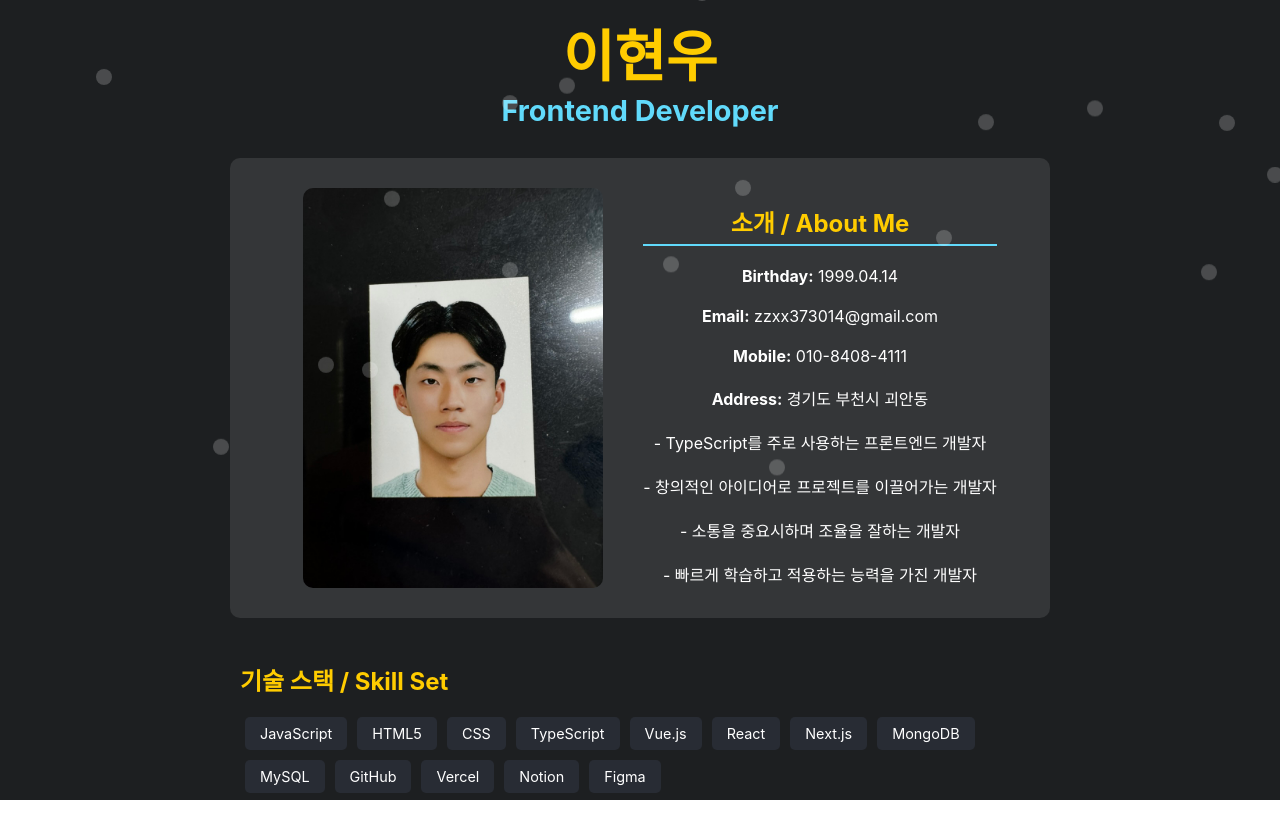
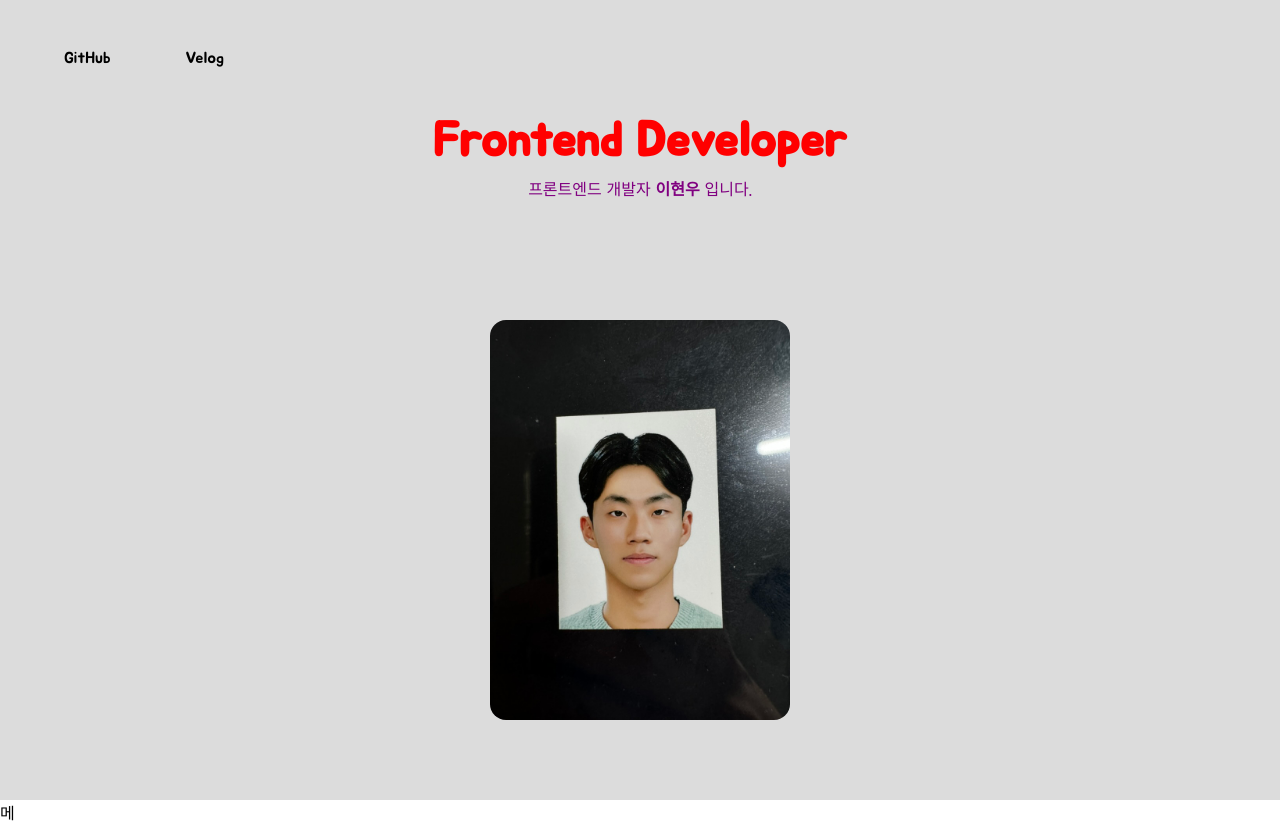
Before and after one commit to LeeHueeng/Portfolio, a React (Create React App) app in the folder portfolio/: page / in a window 1280 px wide. Before the commit the page ends 800 px from the top, so only its background shows below. Built offline with nearby package versions, Linux system fonts and the light colour scheme.

Commit message:
#2 일단 갈아엎음..

```diff
--- a/portfolio/src/App.tsx
+++ b/portfolio/src/App.tsx
@@ -2,27 +2,18 @@
 import React from "react";
 import { css } from "@emotion/react";
 import Header from "./components/Header";
-import About from "./components/About";
-import Projects from "./components/Projects";
-import Contact from "./components/Contact";
 
-const appStyle = css`
-  text-align: center;
-  display: flex;
-  flex-direction: column;
+const AppContainer = css`
+  margin: 0;
+  padding: 0;
+  width: 100vw;
   height: 100vh;
-  overflow-y: auto;
-  scroll-snap-type: y mandatory;
-  scroll-behavior: smooth;
 `;
 
 function App() {
   return (
-    <div css={appStyle}>
-      <Header />
-      <About />
-      <Projects />
-      <Contact />
+    <div css={AppContainer}>
+      <Header />메
     </div>
   );
 }
--- a/portfolio/src/components/About.tsx
+++ b/portfolio/src/components/About.tsx
@@ -2,17 +2,11 @@
 import React from "react";
 import { css } from "@emotion/react";
 
-const aboutStyle = css`
-  min-height: 100vh;
-  padding: 20px;
-  scroll-snap-align: start;
-`;
-
 function About() {
   return (
-    <section css={aboutStyle}>
+    <section>
       <h2>소개</h2>
-      <p>안녕하세요, 저는 웹 개발자입니다.</p>
+      <p>안녕하세요. 저는 프론트엔드 개발자입니다.</p>
     </section>
   );
 }
--- a/portfolio/src/components/Contact.tsx
+++ b/portfolio/src/components/Contact.tsx
@@ -2,19 +2,8 @@
 import React from "react";
 import { css } from "@emotion/react";
 
-const contactStyle = css`
-  min-height: 100vh;
-  padding: 20px;
-  scroll-snap-align: start;
-`;
-
 function Contact() {
-  return (
-    <section css={contactStyle}>
-      <h2>연락처</h2>
-      <p>이메일: example@example.com</p>
-    </section>
-  );
+  return <section>ss</section>;
 }
 
 export default Contact;
--- a/portfolio/src/components/Header.tsx
+++ b/portfolio/src/components/Header.tsx
@@ -1,220 +1,90 @@
 /** @jsxImportSource @emotion/react */
 import React from "react";
 import { css, keyframes } from "@emotion/react";
+import NavBar from "./header/NavBar";
 
-// 눈 내리는 애니메이션 keyframes
-const snowflakes = keyframes`
-  0% { transform: translateY(0); }
-  100% { transform: translateY(100vh); }
+const HeaderContainer = css`
+  margin: 0;
+  padding: 0;
+  whidth: 100vw;
+  height: 100vh;
+  background-color: #dcdcdc;
+`;
+const MainContent = css`
+  margin: 1rem 4rem;
+
+  display: flex;
+  justify-content: center;
+  align-items: center;
+  flex-direction: column;
+`;
+const ImgSize = css`
+  width: 300px;
+  height: 400px;
+  border-radius: 1rem;
+  position: absolute;
+  bottom: 10%;
+
+  @keyframes move {
+    from {
+      opacity: 0;
+    }
+    to {
+      opacity: 1;
+    }
+  }
+  animation: move 4s;
 `;
 
-const headerStyle = css`
-  background-color: #1d1f21;
-  color: #fff;
-  min-height: 100vh;
-  display: flex;
-  flex-direction: column;
-  align-items: center;
-  justify-content: center;
-  padding: 40px 20px;
-  box-sizing: border-box;
-  scroll-snap-align: start;
-  position: relative;
-  overflow: hidden;
+const TitleMove = keyframes`
+  from {
+    transform: translateY(-20rem);
+    font-size: 0;
+  }
+  to {
+    transform: translateY(0rem);
+    font-size: 3rem;
+  }
+  `;
+
+const TitleAnimationMove = css`
+  position: absolute;
+  color: red;
+  top: 10%;
+  font-size: 3rem;
+  animation: ${TitleMove} 2s;
 `;
 
-const profileContainerStyle = css`
-  display: flex;
-  align-items: center;
-  justify-content: center;
-  margin-bottom: 20px;
-  flex-wrap: wrap;
+const ContentMove = keyframes`
+  from {
+    transform: translateY(-20rem);
+    font-size: 0;
+  }
+  to {
+    transform: translateY(0rem);
+    font-size: 1rem;
+  }
+  `;
+const ContentAnimationMove = css`
+  position: absolute;
+  color: purple;
+  top: 20%;
+  font-size: 1rem;
+  animation: ${ContentMove} 2s;
 `;
-
-const profileImageStyle = css`
-  width: 300px;
-  height: 400px;
-  border-radius: 10px;
-  margin: 20px;
-`;
-
-const textContainerStyle = css`
-  margin: 10px;
-  display: flex;
-  flex-direction: column;
-
-  align-items: center;
-`;
-
-const nameStyle = css`
-  font-size: 3.5rem;
-  color: #ffcc00;
-  margin: 0;
-`;
-
-const titleStyle = css`
-  font-size: 1.8rem;
-  margin: 0;
-  color: #61dafb;
-`;
-
-const infoContainerStyle = css`
-  display: flex;
-  flex-direction: row;
-  align-items: center;
-  justify-content: center;
-  max-width: 800px;
-  width: 100%;
-  background: rgba(255, 255, 255, 0.1);
-  padding: 10px;
-  border-radius: 10px;
-  margin-bottom: 10px;
-  flex-wrap: wrap;
-`;
-
-const infoTextStyle = css`
-  display: flex;
-  flex-direction: column;
-  justify-content: center;
-  margin-left: 20px;
-`;
-
-const infoStyle = css`
-  margin: 10px 0;
-`;
-
-const sectionTitleStyle = css`
-  font-size: 1.5rem;
-  margin-bottom: 10px;
-  color: #ffcc00;
-  border-bottom: 2px solid #61dafb;
-  padding-bottom: 5px;
-`;
-
-const paragraphStyle = css`
-  margin: 10px 0;
-`;
-
-const skillsContainerStyle = css`
-  margin-top: 10px;
-  text-align: left;
-  max-width: 800px;
-  width: 100%;
-`;
-
-const skillsTitleStyle = css`
-  font-size: 1.5rem;
-  margin-bottom: 15px;
-  color: #ffcc00;
-`;
-
-const skillsListStyle = css`
-  display: flex;
-  flex-wrap: wrap;
-`;
-
-const skillItemStyle = css`
-  background: #282c34;
-  color: #fff;
-  padding: 8px 15px;
-  margin: 5px;
-  border-radius: 5px;
-  font-size: 0.9rem;
-`;
-
-// 눈 내리는 효과 스타일
-const snowflakeStyle = css`
-  position: absolute;
-  top: -10px;
-  width: 1em;
-  height: 1em;
-  background: white;
-  opacity: 0.2;
-  border-radius: 50%;
-  animation: ${snowflakes} 10s linear infinite;
-  &:nth-of-type(2n) {
-    animation-duration: 8s;
-  }
-  &:nth-of-type(3n) {
-    animation-duration: 12s;
-  }
-`;
-
-// 눈송이 생성
-const generateSnowflakes = () => {
-  const snowflakesArray = Array.from({ length: 50 });
-  return snowflakesArray.map((_, index) => {
-    const style = {
-      top: `-10vh`,
-      left: `${Math.random() * 100}vw`,
-      animationDelay: `${Math.random() * 10}s`,
-      transform: `scale(${Math.random()})`,
-    };
-    return <div key={index} css={snowflakeStyle} style={style}></div>;
-  });
-};
 
 function Header() {
   return (
-    <header css={headerStyle}>
-      <div css={profileContainerStyle}>
-        <div css={textContainerStyle}>
-          <h1 css={nameStyle}>이현우</h1>
-          <h2 css={titleStyle}>Frontend Developer</h2>
-        </div>
+    <div css={HeaderContainer}>
+      <NavBar />
+      <div css={MainContent}>
+        <img css={ImgSize} src="/profile.jpg" alt="profile" />
+        <h1 css={TitleAnimationMove}>Frontend Developer</h1>
+        <p css={ContentAnimationMove}>
+          프론트엔드 개발자 <strong>이현우</strong> 입니다.
+        </p>
       </div>
-      <div css={infoContainerStyle}>
-        <img src="/profile.jpg" alt="Profile" css={profileImageStyle} />
-        <div css={infoTextStyle}>
-          <p css={sectionTitleStyle}>
-            <strong>소개 / About Me</strong>
-          </p>
-          <p css={infoStyle}>
-            <strong>Birthday:</strong> 1999.04.14
-          </p>
-          <p css={infoStyle}>
-            <strong>Email:</strong> zzxx373014@gmail.com
-          </p>
-          <p css={infoStyle}>
-            <strong>Mobile:</strong> 010-8408-4111
-          </p>
-          <p css={infoStyle}>
-            <strong>Address:</strong> 경기도 부천시 괴안동
-          </p>
-          <p css={paragraphStyle}>
-            - TypeScript를 주로 사용하는 프론트엔드 개발자
-          </p>
-          <p css={paragraphStyle}>
-            - 창의적인 아이디어로 프로젝트를 이끌어가는 개발자
-          </p>
-          <p css={paragraphStyle}>- 소통을 중요시하며 조율을 잘하는 개발자</p>
-          <p css={paragraphStyle}>
-            - 빠르게 학습하고 적용하는 능력을 가진 개발자
-          </p>
-        </div>
-      </div>
-      <div css={skillsContainerStyle}>
-        <p css={skillsTitleStyle}>
-          <strong>기술 스택 / Skill Set</strong>
-        </p>
-        <div css={skillsListStyle}>
-          <div css={skillItemStyle}>JavaScript</div>
-          <div css={skillItemStyle}>HTML5</div>
-          <div css={skillItemStyle}>CSS</div>
-          <div css={skillItemStyle}>TypeScript</div>
-          <div css={skillItemStyle}>Vue.js</div>
-          <div css={skillItemStyle}>React</div>
-          <div css={skillItemStyle}>Next.js</div>
-          <div css={skillItemStyle}>MongoDB</div>
-          <div css={skillItemStyle}>MySQL</div>
-          <div css={skillItemStyle}>GitHub</div>
-          <div css={skillItemStyle}>Vercel</div>
-          <div css={skillItemStyle}>Notion</div>
-          <div css={skillItemStyle}>Figma</div>
-        </div>
-      </div>
-      {generateSnowflakes()}
-    </header>
+    </div>
   );
 }
 
--- a/portfolio/src/components/Projects.tsx
+++ b/portfolio/src/components/Projects.tsx
@@ -2,15 +2,9 @@
 import React from "react";
 import { css } from "@emotion/react";
 
-const projectsStyle = css`
-  min-height: 100vh;
-  padding: 20px;
-  scroll-snap-align: start;
-`;
-
 function Projects() {
   return (
-    <section css={projectsStyle}>
+    <section>
       <h2>프로젝트</h2>
       <p>제가 참여한 프로젝트들입니다.</p>
     </section>
--- /dev/null
+++ b/portfolio/src/components/header/NavBar.tsx
@@ -0,0 +1,61 @@
+/** @jsxImportSource @emotion/react */
+import React from "react";
+import { css, keyframes } from "@emotion/react";
+
+const NavBarContainer = css`
+  padding: 2rem 4rem;
+  width: 10rem;
+  height: 1.5rem;
+`;
+
+const List = css`
+  display: flex;
+  justify-content: space-between;
+  list-style: none;
+  padding: 0;
+`;
+
+const UnderLineKeyframes = keyframes`
+from {
+  width:0;
+  bottom:-0.3rem;
+  }
+to {
+  width:100%;
+  bottom:-0.3rem;
+  }
+`;
+
+const ListItem = css`
+  font-size: 1rem;
+  color: black;
+  transition: color 1s;
+  position: relative;
+  :hover {
+    color: blue;
+    transition: color 1s;
+    ::after {
+      content: "";
+      position: absolute;
+      left: 0;
+      bottom: -0.3rem;
+      width: 100%;
+      height: 0.2rem;
+      background-color: blue;
+      animation: ${UnderLineKeyframes} 0.1s;
+    }
+  }
+`;
+
+export default function () {
+  return (
+    <div>
+      <div css={NavBarContainer}>
+        <div css={List}>
+          <p css={ListItem}>GitHub</p>
+          <p css={ListItem}>Velog</p>
+        </div>
+      </div>
+    </div>
+  );
+}
--- a/portfolio/src/index.css
+++ b/portfolio/src/index.css
@@ -1,15 +1,17 @@
+@import url('https://fonts.googleapis.com/css2?family=Jua&family=Noto+Sans+KR:wght@100..900&display=swap');
+#root {
+  height: 100%;
+}
+
 body {
   margin: 0;
-  font-family: -apple-system, BlinkMacSystemFont, "Segoe UI", "Roboto", "Oxygen", "Ubuntu", "Cantarell", "Fira Sans", "Droid Sans", "Helvetica Neue", sans-serif;
+  padding: 0;
+  height: 100%;
+  font-family: jua,-apple-system, BlinkMacSystemFont, "Segoe UI", "Roboto", "Oxygen", "Ubuntu", "Cantarell", "Fira Sans", "Droid Sans", "Helvetica Neue", sans-serif;
   -webkit-font-smoothing: antialiased;
   -moz-osx-font-smoothing: grayscale;
 }
 
 code {
-  font-family: source-code-pro, Menlo, Monaco, Consolas, "Courier New", monospace;
+  font-family: jua, source-code-pro, Menlo, Monaco, Consolas, "Courier New", monospace;
 }
-
-html, body, #root {
-  height: 100%;
-  overflow: hidden;
-}
```
Also changed, not shown: portfolio/src/index.tsx (+6 -6 lines).
